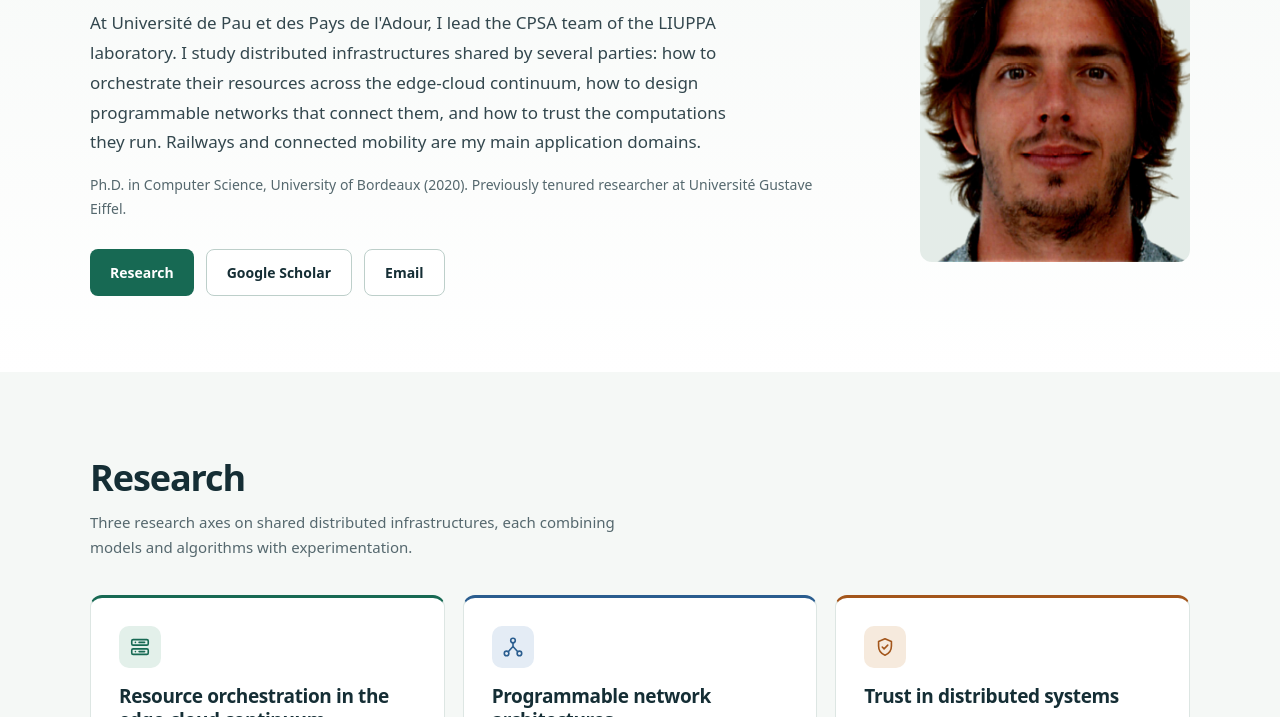
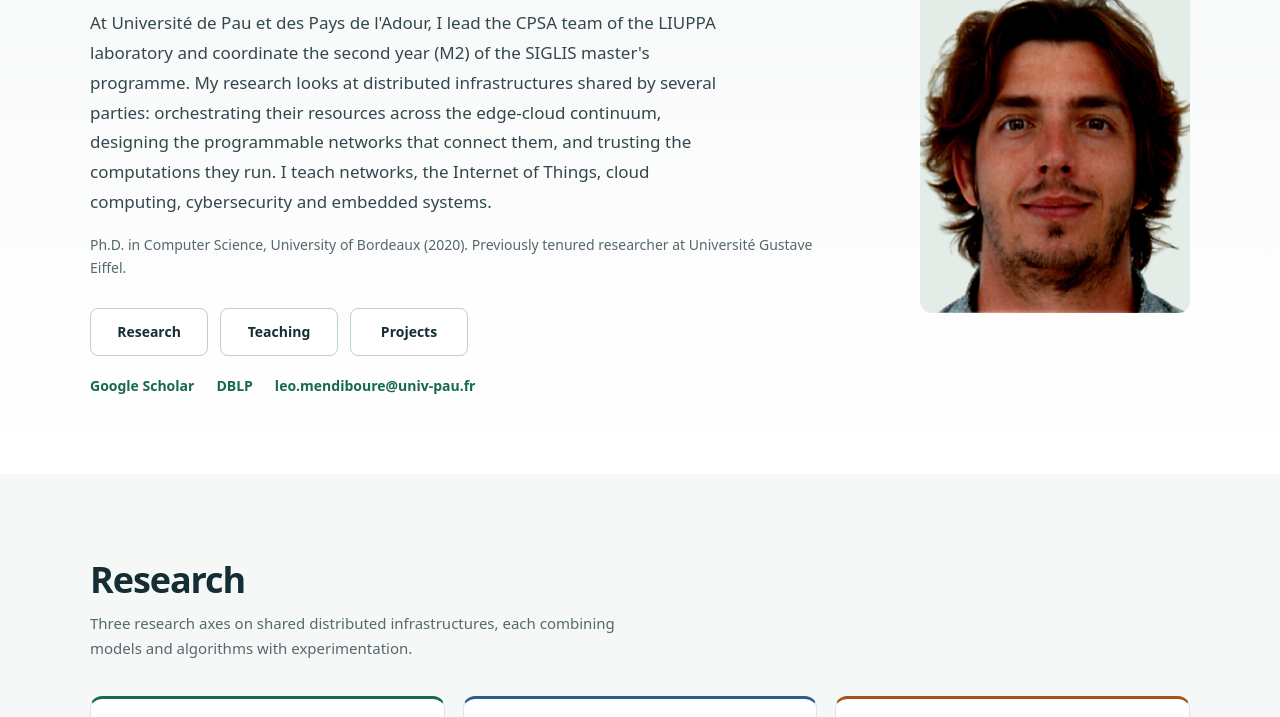
Before and after one commit to lmendiboure/lmendiboure.github.io, a website: page index.html in a window 1280 px wide. Shown: the part 277-994 px from the top of the page. Drawn offline with Linux system fonts and the light colour scheme.

Commit message:
Update index.html

```diff
--- a/index.html
+++ b/index.html
@@ -62,11 +62,12 @@
     .intro{font-size:17px;line-height:1.75;max-width:640px;margin-bottom:16px}
     .background-note{font-size:14px;color:var(--muted);margin-bottom:28px}
     .actions{display:flex;flex-wrap:wrap;gap:12px}
+    .quick-links{display:flex;flex-wrap:wrap;gap:6px 22px;margin:18px 0 0;font-size:14px;font-weight:600}
     .btn{display:inline-flex;align-items:center;padding:11px 20px;border-radius:8px;font-weight:650;font-size:14px}
     .btn:hover{text-decoration:none}
     .btn-primary{background:var(--accent);color:#fff}
     .btn-primary:hover{background:var(--accent-dark)}
-    .btn-outline{border:1px solid #bdcfca;background:#fff;color:var(--ink)}
+    .btn-outline{border:1px solid #bdcfca;background:#fff;color:var(--ink);min-width:118px;justify-content:center}
     .btn-outline:hover{border-color:var(--accent);color:var(--accent)}
     .portrait{margin:0;border-radius:12px;overflow:hidden;background:#e4ece8;aspect-ratio:299/385}
     .portrait img{display:block;width:100%;height:100%;object-fit:cover}
@@ -114,6 +115,9 @@
     .teaching{display:grid;grid-template-columns:minmax(0,.9fr) minmax(0,1.1fr);gap:56px}
     .teaching-lead{font-size:16px;line-height:1.8;max-width:470px;margin:20px 0 16px}
     .note{font-size:15px;color:var(--muted);margin:0}
+    .responsibility{border-left:3px solid var(--accent);background:var(--surface);border-radius:0 10px 10px 0;padding:14px 18px;margin:0 0 18px;max-width:470px}
+    .responsibility strong{display:block;color:var(--ink);font-size:15px;margin-bottom:2px}
+    .responsibility span{display:block;font-size:14px;line-height:1.6;color:var(--muted)}
     .course-list{border-top:1px solid var(--line)}
     .course{display:flex;gap:14px;align-items:flex-start;padding:16px 0;border-bottom:1px solid var(--line)}
     .course strong{display:block;font-size:16px;color:var(--ink);margin-bottom:2px}
@@ -193,13 +197,14 @@
         <div>
           <h1>Léo Mendiboure</h1>
           <p class="role">Associate Professor in Computer Science</p>
-          <p class="intro">At Université de Pau et des Pays de l'Adour, I lead the CPSA team of the LIUPPA laboratory. I study distributed infrastructures shared by several parties: how to orchestrate their resources across the edge-cloud continuum, how to design programmable networks that connect them, and how to trust the computations they run. Railways and connected mobility are my main application domains.</p>
+          <p class="intro">At Université de Pau et des Pays de l'Adour, I lead the CPSA team of the LIUPPA laboratory and coordinate the second year (M2) of the SIGLIS master's programme. My research looks at distributed infrastructures shared by several parties: orchestrating their resources across the edge-cloud continuum, designing the programmable networks that connect them, and trusting the computations they run. I teach networks, the Internet of Things, cloud computing, cybersecurity and embedded systems.</p>
           <p class="background-note">Ph.D. in Computer Science, University of Bordeaux (2020). Previously tenured researcher at Université Gustave Eiffel.</p>
           <div class="actions">
-            <a class="btn btn-primary" href="#research">Research</a>
-            <a class="btn btn-outline" href="https://scholar.google.fr/citations?user=6MPEz0YAAAAJ&amp;hl=en">Google Scholar</a>
-            <a class="btn btn-outline" href="mailto:leo.mendiboure@univ-pau.fr">Email</a>
+            <a class="btn btn-outline" href="#research">Research</a>
+            <a class="btn btn-outline" href="#teaching">Teaching</a>
+            <a class="btn btn-outline" href="#projects">Projects</a>
           </div>
+          <p class="quick-links"><a href="https://scholar.google.fr/citations?user=6MPEz0YAAAAJ&amp;hl=en">Google Scholar</a><a href="https://dblp.org/pid/230/1948.html">DBLP</a><a href="mailto:leo.mendiboure@univ-pau.fr">leo.mendiboure@univ-pau.fr</a></p>
         </div>
         <figure class="portrait hero-portrait">
           <img src="assets/imgs/lmendiboure.png" alt="Portrait of Léo Mendiboure" width="299" height="385" onerror="this.hidden=true;this.nextElementSibling.hidden=false">
@@ -291,7 +296,8 @@
       <div class="wrap teaching">
         <div>
           <h2 id="teaching-title">Teaching</h2>
-          <p class="teaching-lead">I teach networks, the Internet of Things, cloud computing, cybersecurity, embedded systems and system programming at UPPA, in master's programmes and at the ISA engineering school. I also introduce master's students to research through research initiation courses and research projects. I coordinate the SIGLIS master's programme.</p>
+          <p class="teaching-lead">I teach networks, the Internet of Things, cloud computing, cybersecurity, embedded systems and system programming at UPPA, in master's programmes and at the ISA engineering school. I also introduce master's students to research through research initiation courses and research projects.</p>
+          <div class="responsibility"><strong>Programme coordination</strong><span>Coordinator of the second year (M2) of the SIGLIS master's programme, computer systems for industrial logistics and services, Anglet campus.</span></div>
           <p class="note">Course material for current students is on the <a href="cours/">course pages</a>.</p>
         </div>
         <ul class="course-list">
```
